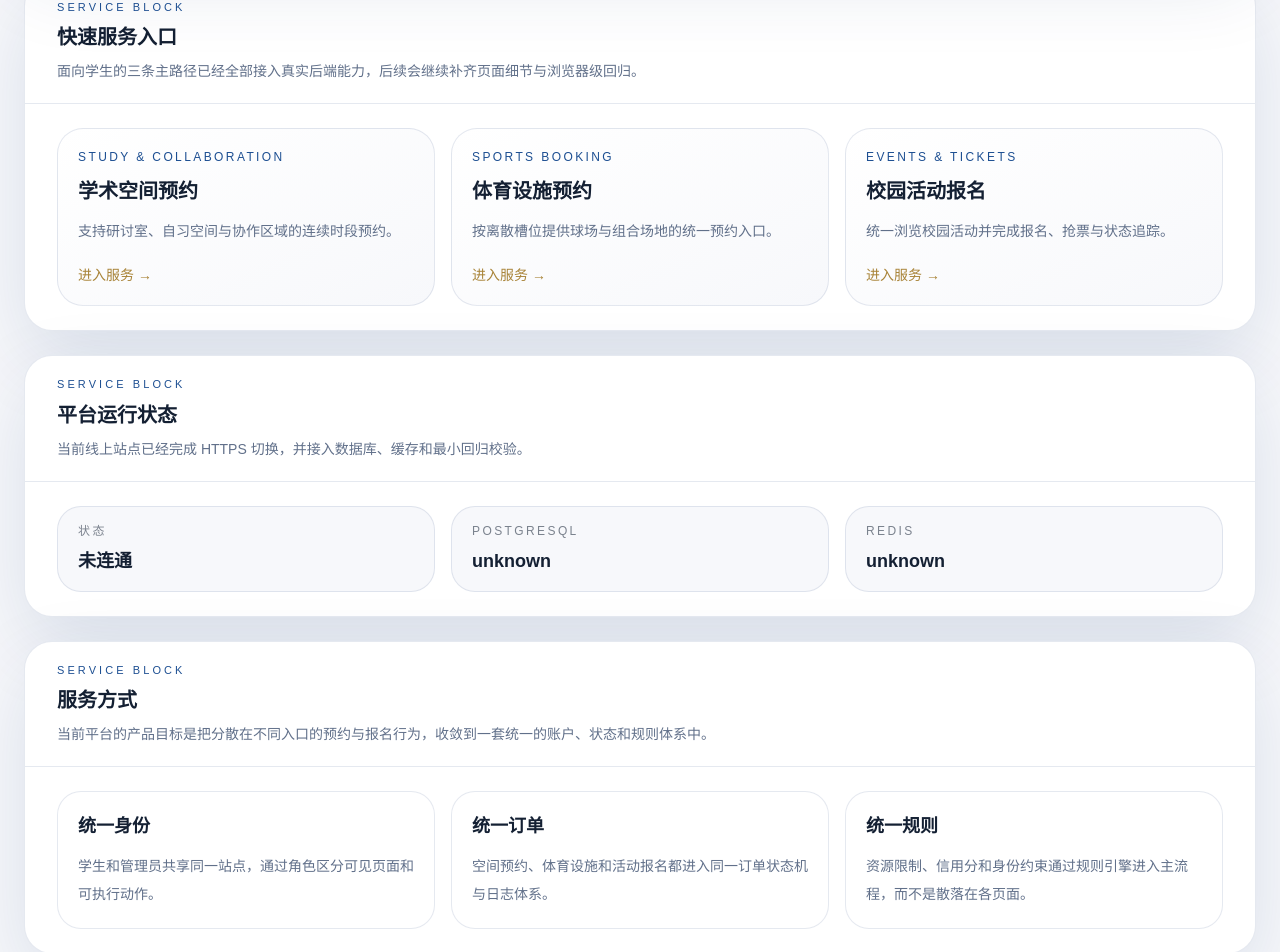
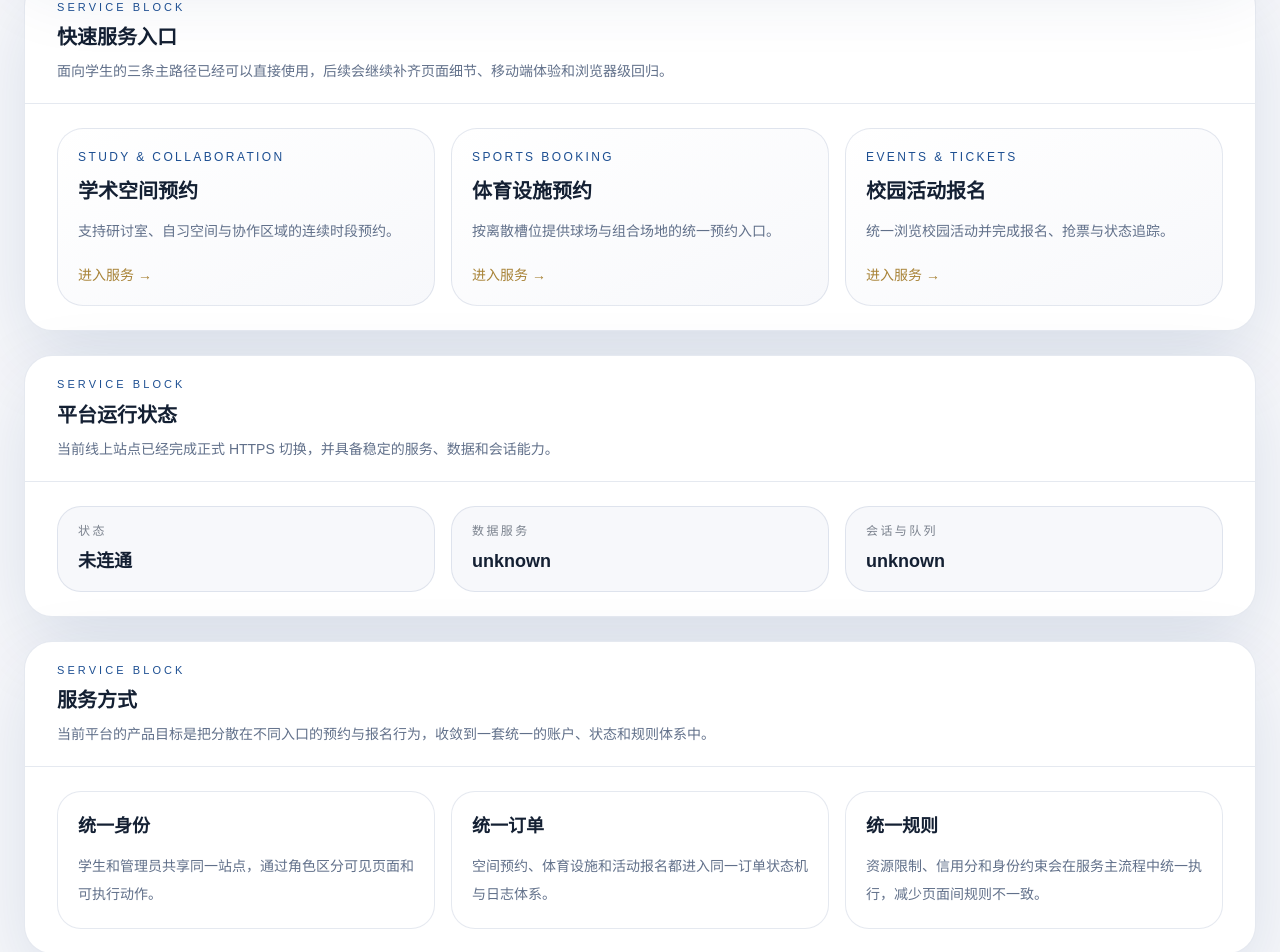
Before and after one commit to Aurorra1123/ust-dev, a React (Vite) app in the folder apps/web/: page / in a window 1280 px wide. Shown: the part 1061-2013 px from the top of the page. Built offline with nearby package versions, Linux system fonts and the light colour scheme; no server answers.

Commit message:
refactor(web): soften product copy for user pages

```diff
--- a/apps/web/src/ui/pages/activities-page.tsx
+++ b/apps/web/src/ui/pages/activities-page.tsx
@@ -80,7 +80,7 @@ export function ActivitiesPage() {
       <PageHero
         eyebrow="Activity Grab"
         title="统一浏览校园活动并完成报名与抢票"
-        description="活动报名先经过 Redis 热点校验和库存预扣，再进入异步建单流程。页面会展示活动详情、票种入口和当前用户的报名状态。"
+        description="活动页提供统一的活动浏览、票种报名和状态查看能力。提交后，页面会持续更新当前用户的报名结果和订单状态。"
         aside={
           <>
             <p className="font-medium text-ink">当前公开活动</p>
@@ -254,7 +254,7 @@ export function ActivitiesPage() {
                   <div className="mt-4">
                     <GuidancePanel
                       title="抢票说明"
-                      description="提交请求后，系统可能先返回排队中。最终是否成功，以异步建单后的报名状态和订单结果为准。"
+                      description="提交请求后，系统可能先进入排队确认阶段。最终是否成功，以页面中的报名状态和订单结果为准。"
                     />
                   </div>
                 </div>
--- a/apps/web/src/ui/pages/home-page.tsx
+++ b/apps/web/src/ui/pages/home-page.tsx
@@ -62,7 +62,7 @@ export function HomePage() {
 
       <PageSection
         title="快速服务入口"
-        description="面向学生的三条主路径已经全部接入真实后端能力，后续会继续补齐页面细节与浏览器级回归。"
+        description="面向学生的三条主路径已经可以直接使用，后续会继续补齐页面细节、移动端体验和浏览器级回归。"
       >
         <div className="grid gap-4 lg:grid-cols-3">
           {routeCards.map((card) => (
@@ -86,7 +86,7 @@ export function HomePage() {
 
       <PageSection
         title="平台运行状态"
-        description="当前线上站点已经完成 HTTPS 切换，并接入数据库、缓存和最小回归校验。"
+        description="当前线上站点已经完成正式 HTTPS 切换，并具备稳定的服务、数据和会话能力。"
       >
         <div className="grid gap-4 sm:grid-cols-3">
           <StatusCard
@@ -95,11 +95,8 @@ export function HomePage() {
               isLoading ? "检查中" : isError ? "未连通" : data?.status ?? "未知"
             }
           />
-          <StatusCard
-            label="PostgreSQL"
-            value={data?.dependencies.postgres ?? "unknown"}
-          />
-          <StatusCard label="Redis" value={data?.dependencies.redis ?? "unknown"} />
+          <StatusCard label="数据服务" value={data?.dependencies.postgres ?? "unknown"} />
+          <StatusCard label="会话与队列" value={data?.dependencies.redis ?? "unknown"} />
         </div>
       </PageSection>
 
@@ -119,7 +116,7 @@ export function HomePage() {
             },
             {
               title: "统一规则",
-              description: "资源限制、信用分和身份约束通过规则引擎进入主流程，而不是散落在各页面。"
+              description: "资源限制、信用分和身份约束会在服务主流程中统一执行，减少页面间规则不一致。"
             }
           ].map((item) => (
             <div
--- a/apps/web/src/ui/pages/spaces-page.tsx
+++ b/apps/web/src/ui/pages/spaces-page.tsx
@@ -89,7 +89,7 @@ export function SpacesPage() {
 
       <PageSection
         title="服务概览"
-        description="当前列表使用 demo seed 中的真实资源数据。提交预约后，你可以在“我的订单”里回看状态迁移和缓冲信息。"
+        description="当前列表展示的是系统内已经可用的学术空间资源。提交预约后，你可以在“我的订单”里回看状态迁移和预约信息。"
       >
         <MetricGrid>
           <MetricCard
@@ -117,7 +117,7 @@ export function SpacesPage() {
 
       <PageSection
         title="空间列表与预约"
-        description="左侧浏览资源与单元，右侧直接发起预约。提交成功后，系统会自动写入统一订单。"
+        description="左侧浏览资源与单元，右侧直接发起预约。提交成功后，记录会自动进入你的订单列表。"
       >
         {resourcesQuery.isLoading ? (
           <p className="text-sm text-ink/70">正在加载学术空间。</p>
```
